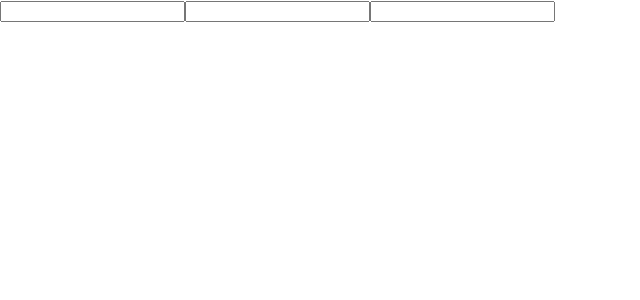
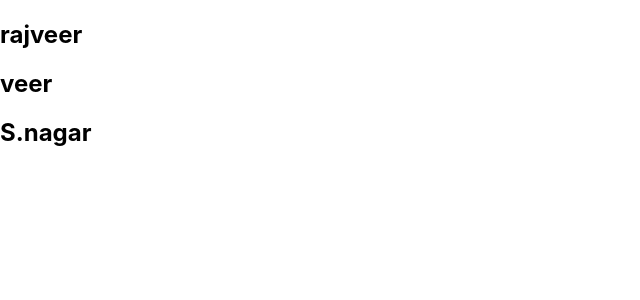
Before and after one commit to pinakam/jainit-react, a React (Create React App) app: page / in a window 1280 px wide. Shown: the top 300 px of the page, without its empty margins (0-640 px from the left). Built offline with nearby package versions, Linux system fonts and the light colour scheme.

Commit message:
oop-concepts

```diff
--- a/src/App.jsx
+++ b/src/App.jsx
@@ -3,6 +3,7 @@
 import ArrayMethords from './ArrayMethords';
 import SpreadOperator from './SpreadOperator';
 import Destructuring from './Destructuring';
+import Object from './ObjectDestucturing';
 function App() {
   return (
     <>
@@ -11,8 +12,9 @@
           <div className="col-12">
             {/* <ToggleButton /> */}
             {/* <ArrayMethords /> */}
-            <SpreadOperator />
+            {/* <SpreadOperator /> */}
             {/* <Destructuring /> */}
+            <Object />
           </div>
         </div>
       </div>
--- /dev/null
+++ b/src/ObjectDestucturing.jsx
@@ -0,0 +1,22 @@
+import React from 'react'
+
+const Object = () => {
+  const userData = {
+    "firstName": "rajveer",
+    "lastName": "veer",
+    "age": 56,
+    "city": "S.nagar"
+  }
+  //  userData destructuring
+  const { firstName, lastName, city } = userData
+
+  return (
+    <div>
+      <h2>{firstName}</h2>
+      <h2>{lastName}</h2>
+      <h2>{city}</h2>
+    </div>
+  )
+}
+
+export default Object
```
